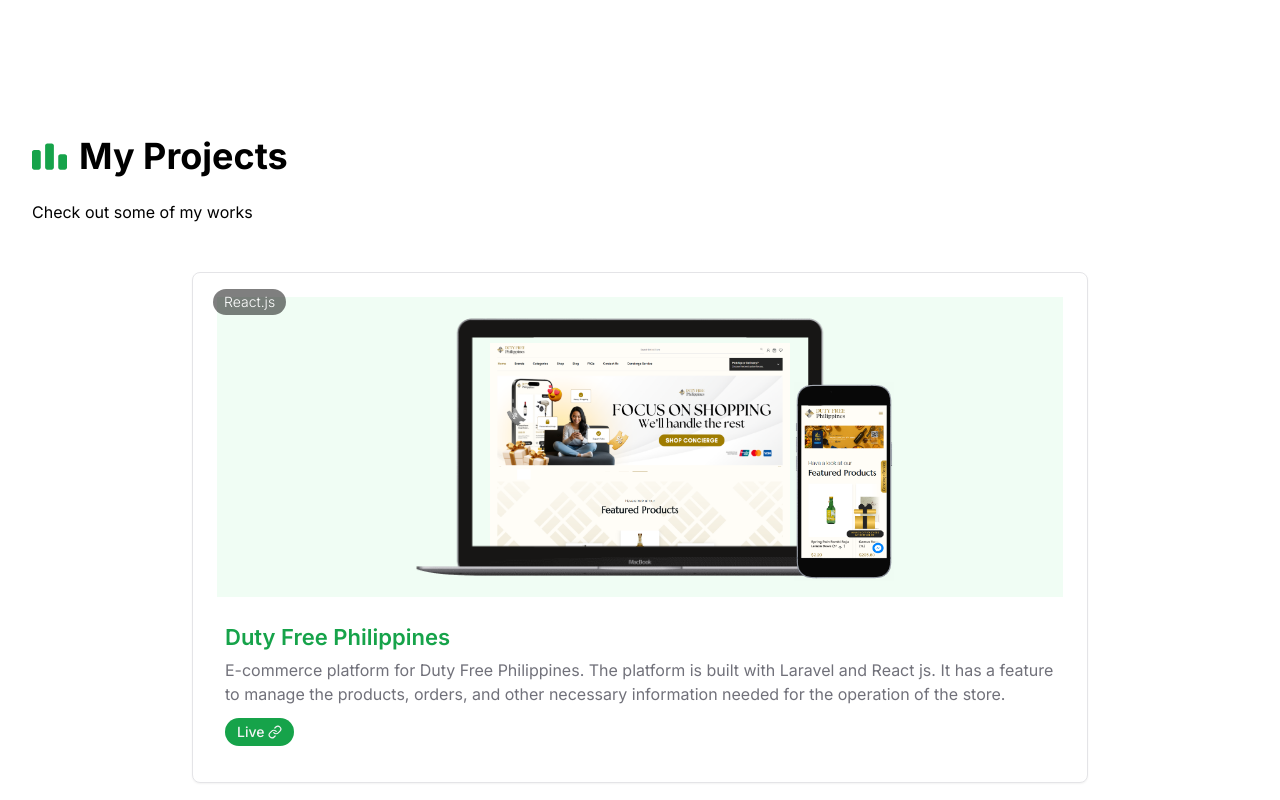
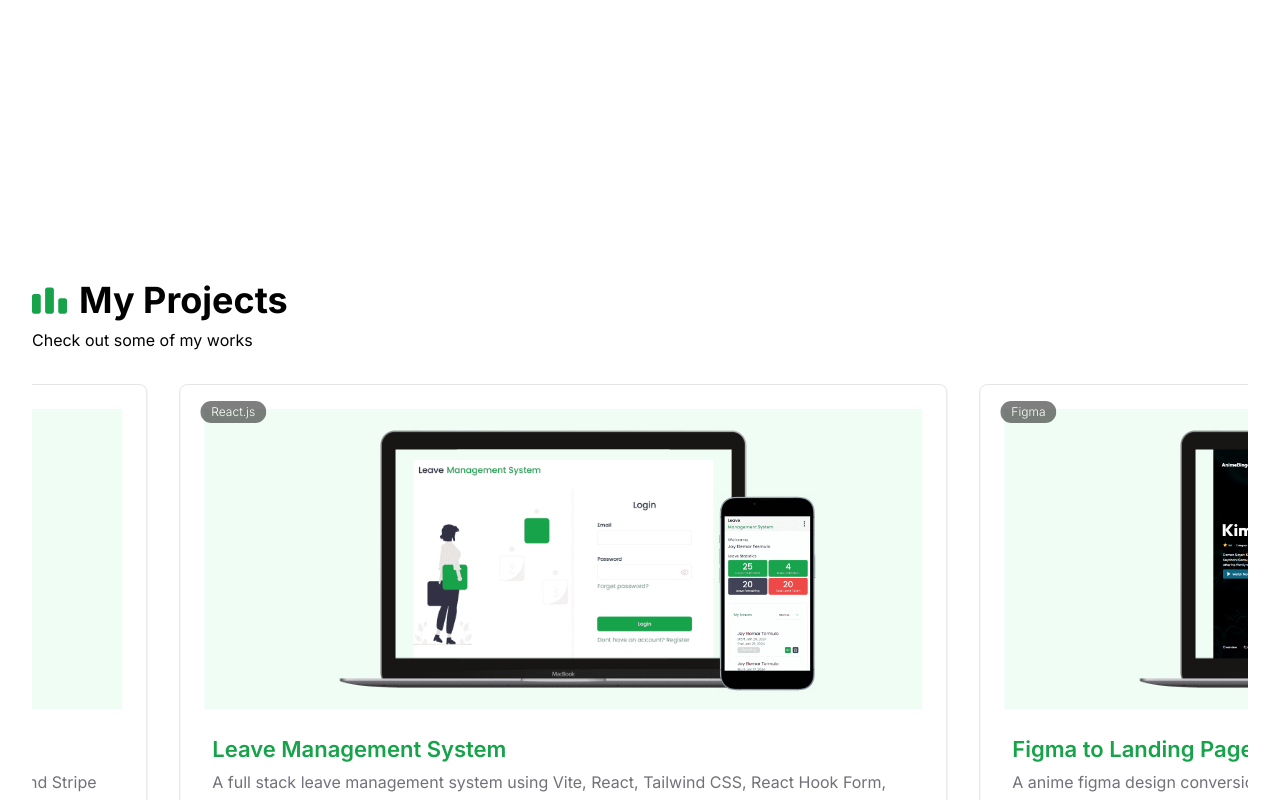
Before and after one commit to jayelemar/my-portfolio, a Next.js app: page / in a window 1280 px wide. Shown: the part 1840-2640 px from the top of the page. Built offline with nearby package versions, Linux system fonts and the light colour scheme.

Commit message:
adjust project carousel ui

```diff
--- a/src/components/project/ProjectHeader.tsx
+++ b/src/components/project/ProjectHeader.tsx
@@ -5,13 +5,14 @@
 
 const ProjectHeader = () => {
   return (
-    <div className="mx-auto mb-6 flex h-[15vh] w-full flex-col justify-center text-center xl:mx-0 xl:text-left ">
+    // <div className="mx-auto mb-6 flex h-[15vh] w-full flex-col justify-center text-center xl:mx-0 xl:text-left ">
+    <div className="mx-auto mb-6 flex w-full flex-col justify-center text-center xl:relative xl:top-40 xl:mx-0 xl:mb-4 xl:h-auto xl:text-left">
       <motion.h2
         variants={fadeIn("up", 0.2)}
         initial="hidden"
         whileInView={"show"}
         viewport={{ once: false, amount: 0.2 }}
-        className="relative mx-auto mb-8 flex w-max items-center justify-center gap-x-3 text-4xl font-bold xl:mx-0 xl:mb-6"
+        className="relative mx-auto mb-4 flex w-max items-center justify-center gap-x-3 text-4xl font-bold xl:mx-0 xl:mb-2"
       >
         <SiCodeforces size={35} className="text-primary" />
         My Projects
@@ -22,7 +23,7 @@
         initial="hidden"
         whileInView={"show"}
         viewport={{ once: false, amount: 0.2 }}
-        className="text-center xl:text-left"
+        className="text-center xl:mb-0 xl:text-left"
       >
         Check out some of my works
       </motion.p>
--- a/src/components/project/Projects.tsx
+++ b/src/components/project/Projects.tsx
@@ -1,31 +1,76 @@
 "use client";
 
+import { motion, useScroll, useTransform } from "framer-motion";
+import React, { useRef, useEffect, useState } from "react";
 import ProjectCard from "./projectCard/ProjectCard";
 import { projectData } from "./ProjectData";
 import ProjectHeader from "./ProjectHeader";
 
 const Projects = () => {
+  const targetRef = useRef<HTMLDivElement | null>(null);
+  const containerRef = useRef<HTMLDivElement | null>(null);
+  const motionRef = useRef<HTMLDivElement | null>(null);
+
+  const { scrollYProgress } = useScroll({
+    target: targetRef,
+  });
+
+  const [scrollDistance, setScrollDistance] = useState(0);
+
+  useEffect(() => {
+    if (containerRef.current && motionRef.current) {
+      const totalWidth = motionRef.current.scrollWidth;
+      const visibleWidth = containerRef.current.offsetWidth;
+      setScrollDistance(totalWidth - visibleWidth);
+    }
+  }, [projectData.length]);
+
+  const x = useTransform(scrollYProgress, [0, 1], [0, -scrollDistance]);
+
   return (
     <section
       id="projects"
       className="relative mb-44 scroll-mt-16 xl:mb-48 xl:scroll-mt-24"
     >
-      <div className="container mx-auto flex flex-col items-center justify-center gap-2">
-        {/* text */}
+      <div className="container mx-auto flex flex-col gap-2">
+        {/* Mobile / tablet view */}
+        <div className="grid grid-cols-2 gap-8 lg:hidden">
           <ProjectHeader />
-
-        {/* Projects */}
-        <div className="grid grid-cols-2 gap-8">
-          {projectData.map((project, index) => {
-            return (
+          {projectData.map((project, index) => (
             <ProjectCard
               key={index}
               project={project}
               containerStyles="col-span-2 md:max-w-4xl"
             />
-            );
-          })}
+          ))}
         </div>
+
+        {/* Desktop horizontal carousel */}
+        <section ref={targetRef} className="relative hidden h-[300vh] lg:block">
+          <div
+            ref={containerRef}
+            className="sticky top-0 flex h-screen flex-col overflow-hidden"
+          >
+            {/* Header stays sticky until carousel ends */}
+            <div className="sticky top-0 z-20 bg-neutral-900/0">
+              <ProjectHeader />
+            </div>
+
+            <motion.div
+              ref={motionRef}
+              style={{ x }}
+              className="mt-44 flex gap-8 px-8"
+            >
+              {projectData.map((project, index) => (
+                <ProjectCard
+                  key={index}
+                  project={project}
+                  containerStyles="w-[70vw] max-w-3xl flex-shrink-0"
+                />
+              ))}
+            </motion.div>
+          </div>
+        </section>
       </div>
     </section>
   );
--- a/src/components/project/projectCard/ProjectCardBody.tsx
+++ b/src/components/project/projectCard/ProjectCardBody.tsx
@@ -25,7 +25,7 @@
   return (
     <div className=" h-full px-8 pb-16 pt-0 xl:w-full">
       {/* <Badge className="absolute left-5 top-4 mb-2 bg-green-400 text-sm font-medium uppercase"> */}
-      <Badge className="absolute left-5 top-4 mb-2  bg-black/50 text-sm font-light  text-background">
+      <Badge className="absolute left-5 top-4 mb-2 bg-black/50  text-xs  font-light  text-background dark:bg-muted-foreground ">
         {category}
       </Badge>
       <h1 className="h4 mb-1 text-primary">{name}</h1>
```
Lines whose indentation alone changed are shown as unchanged.
